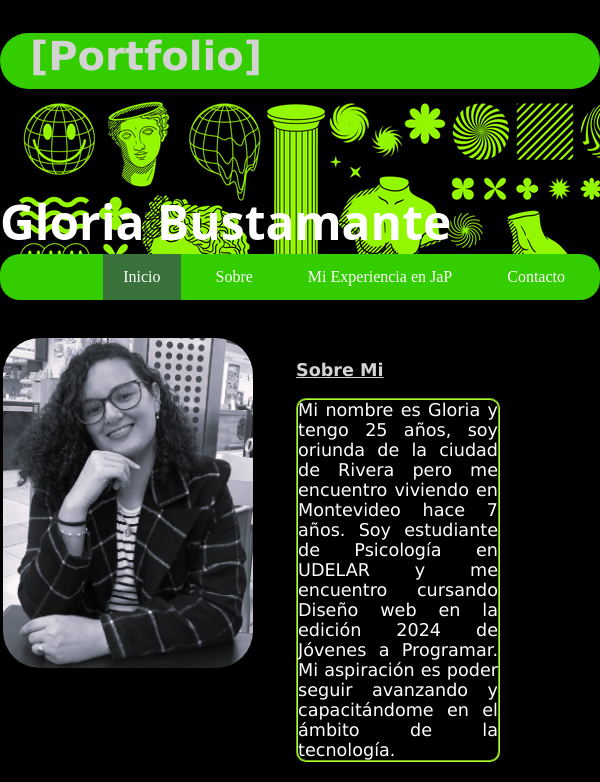
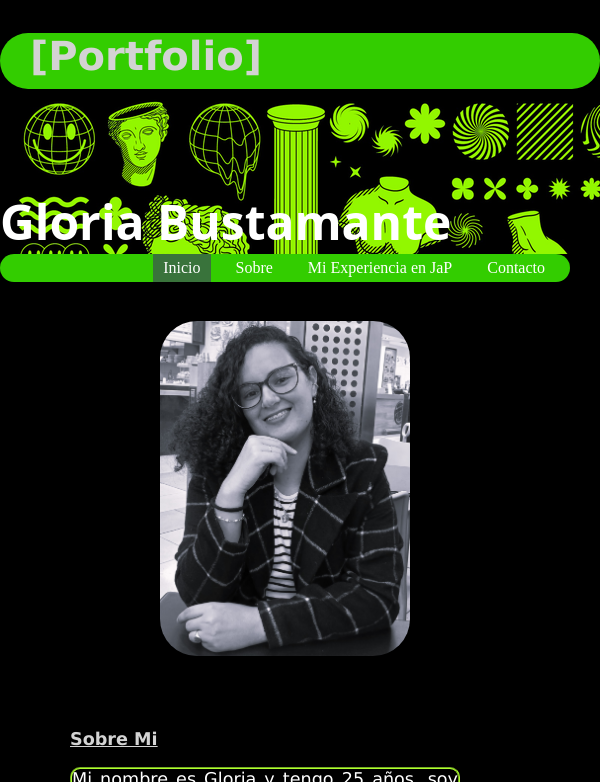
Before and after one commit to gloriabustamante/Portfolio, a plain HTML site: page index.html in a window 600 px wide. Shown: the top 782 px of the page. Drawn offline with Linux system fonts and the light colour scheme.

Commit message:
media queries de 576 a 700px

```diff
--- a/style.css
+++ b/style.css
@@ -230,3 +230,37 @@ h5 {
         justify-content: center;
     }
 }
+
+@media (min-width: 576px) and (max-width: 700px) {
+    #presentacion {
+        flex-direction: column; /* Cambia el diseño a una columna para pantallas pequeñas */
+        padding: 20px; /* Ajusta el padding para mejor visualización */
+    }
+
+    .imagen-centrada {
+        max-width: 100%;
+        height: 100%;
+        display: block;
+        margin: 0 auto;
+        margin-top: 1rem;
+    }
+
+    #seccionuno {
+        width: 100%; /* Asegura que el texto ocupe todo el ancho disponible */
+        padding: 10px; /* Agrega un poco de espacio alrededor del texto */
+        text-align: center; /* Centra el texto */
+    }
+
+    .navbar a {
+        font-size: 1rem; /* Ajusta el tamaño de fuente de los enlaces de navegación */
+        padding: 5px 10px; /* Ajusta el espaciado dentro de los enlaces */
+    }
+
+    .container {
+        max-width: 95%; /* Asegura que el contenedor no sea demasiado ancho */
+    }
+
+    .redes ul li {
+        margin: 10px 0; /* Añade espacio entre los iconos de redes sociales */
+    }
+}
```
